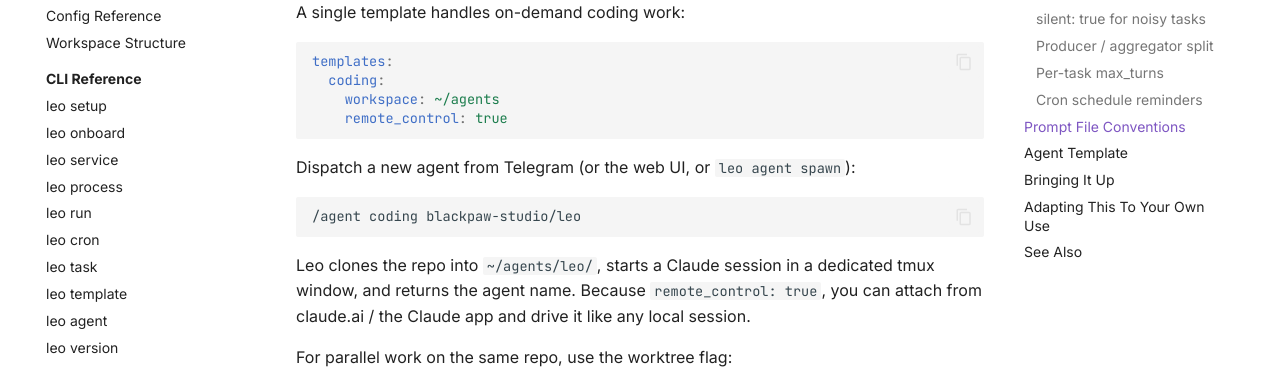
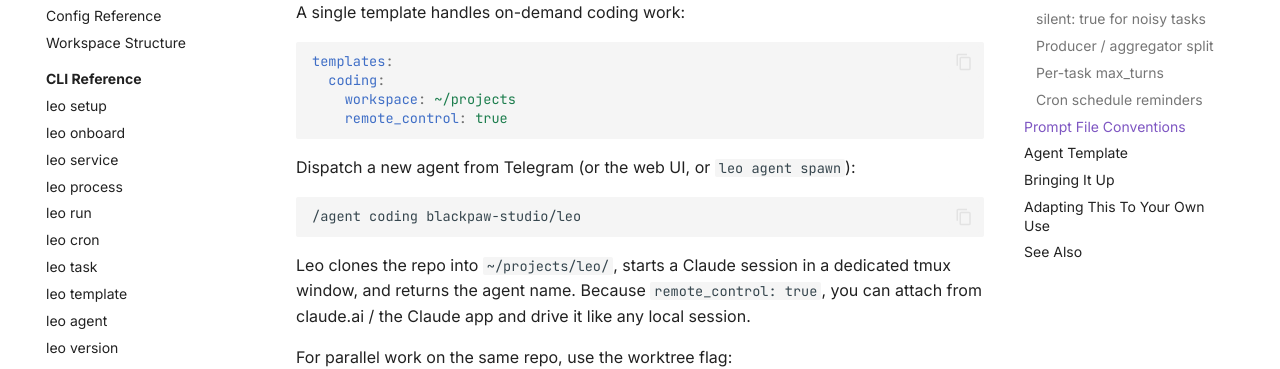
Before and after one commit to blackpaw-studio/leo, an MkDocs documentation site: the page built from docs/guides/example-usage.md, in a window 1280 px wide and 900 px high, scrolled down 4469 px. Shown: the part 170-539 px from the top of the window. Built offline with MkDocs 1.6.1 and Material for MkDocs 9.7.7, drawn with Linux system fonts in a browser that asks for light colours; comment, search, counter and statistics services are not loaded.

Commit message:
docs(example-usage): move coding template workspace to ~/projects
`~/agents` collided with Leo's own state directory layout — `~/projects`
is a more conventional home for cloned repos and makes the example
less confusing for new readers.

````diff
--- a/docs/guides/example-usage.md
+++ b/docs/guides/example-usage.md
@@ -43,7 +43,7 @@ processes:
 
 templates:
   coding:
-    workspace: ~/agents
+    workspace: ~/projects
     remote_control: true
 
 tasks:
@@ -169,7 +169,7 @@ A single template handles on-demand coding work:
 ```yaml
 templates:
   coding:
-    workspace: ~/agents
+    workspace: ~/projects
     remote_control: true
 ```
 
@@ -179,7 +179,7 @@ Dispatch a new agent from Telegram (or the web UI, or `leo agent spawn`):
 /agent coding blackpaw-studio/leo
 ```
 
-Leo clones the repo into `~/agents/leo/`, starts a Claude session in a dedicated tmux window, and returns the agent name. Because `remote_control: true`, you can attach from claude.ai / the Claude app and drive it like any local session.
+Leo clones the repo into `~/projects/leo/`, starts a Claude session in a dedicated tmux window, and returns the agent name. Because `remote_control: true`, you can attach from claude.ai / the Claude app and drive it like any local session.
 
 For parallel work on the same repo, use the worktree flag:
 
````
